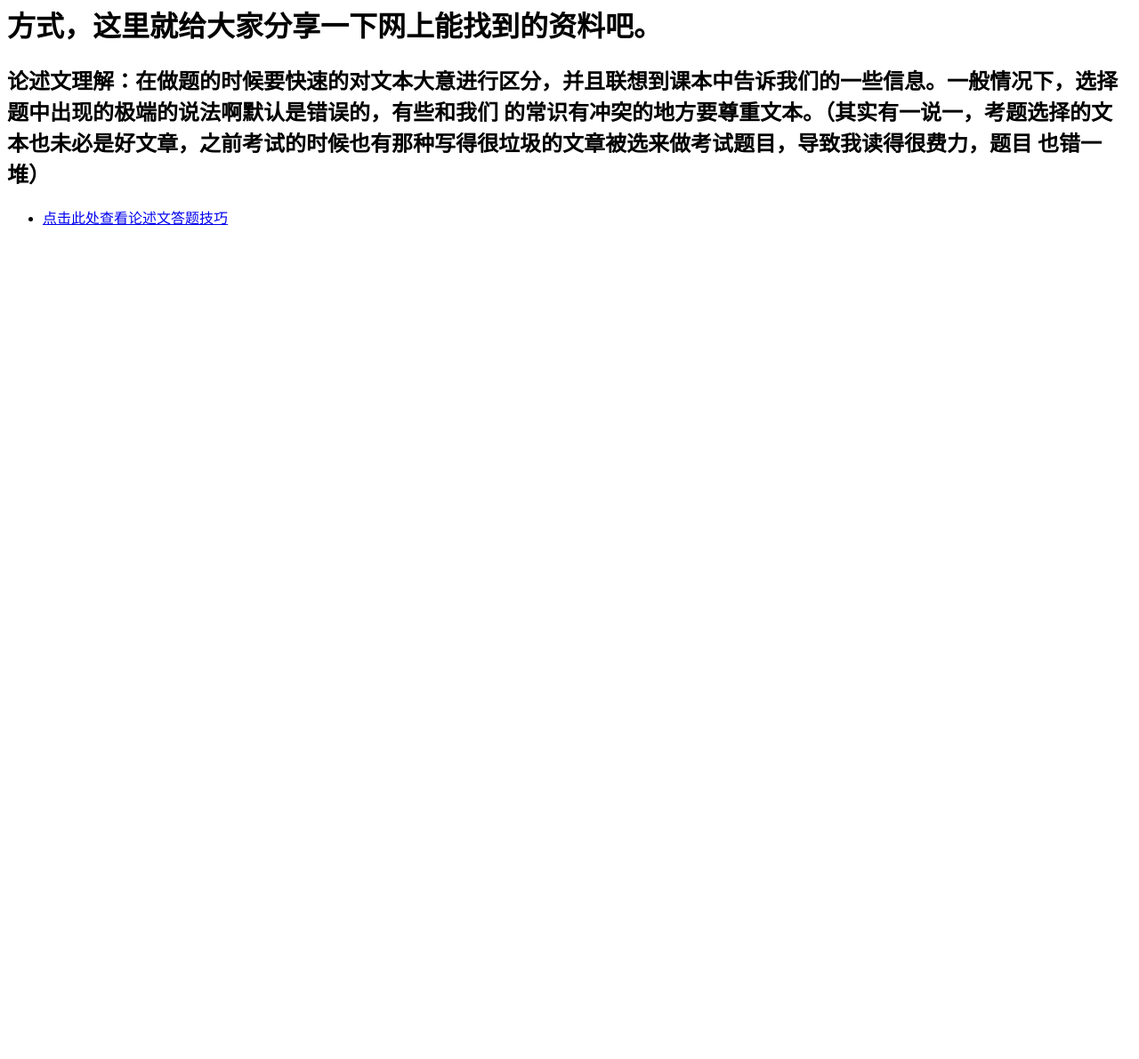
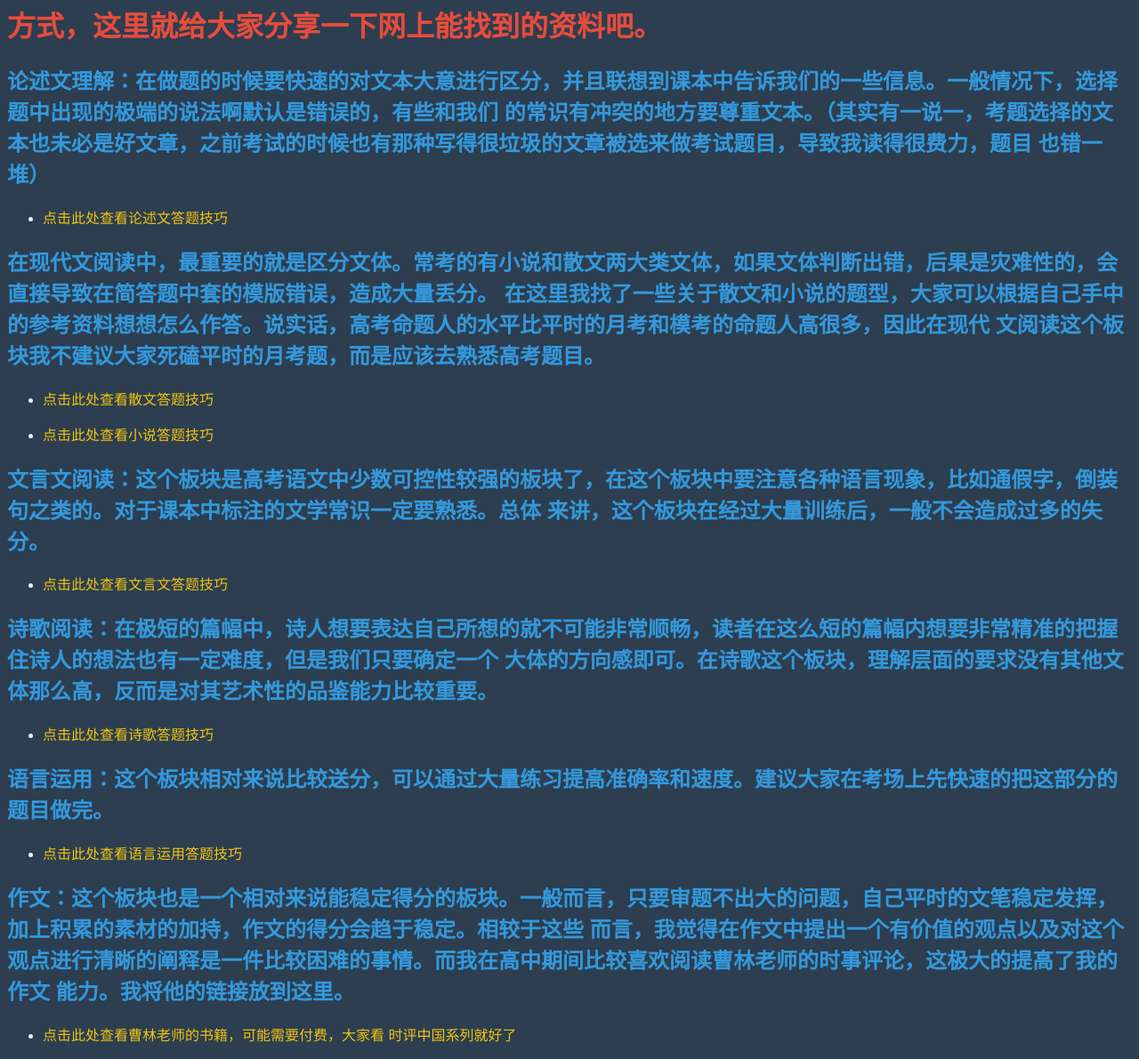
Before and after one commit to dcljxxy/gkjy, a plain HTML site: page chinesestruct.html in a window 1280 px wide. Shown: the part 517-1708 px from the top of the page at 89% size. Before the commit the page ends 800 px from the top, so only its background shows below. Drawn offline with Linux system fonts and the light colour scheme.

Commit message:
Add files via upload

```diff
--- /dev/null
+++ b/chinese.css
@@ -0,0 +1,31 @@
+/* 设置背景颜色 */
+body {
+    background-color: #2c3e50; /* 深色背景 */
+    color: #ecf0f1; /* 亮色字体 */
+    font-family: Arial, sans-serif;
+}
+
+/* 一级标签样式 */
+h1 {
+    color: #e74c3c; /* 红色 */
+}
+
+/* 二级标签样式 */
+h2 {
+    color: #3498db; /* 蓝色 */
+}
+
+/* 三级标签样式 */
+h3 {
+    color: #2ecc71; /* 绿色 */
+}
+
+/* 链接文字样式 */
+a {
+    color: #f1c40f; /* 黄色 */
+    text-decoration: none; /* 去掉下划线 */
+}
+
+a:hover {
+    text-decoration: underline; /* 悬停时显示下划线 */
+}
--- a/chinesestruct.html
+++ b/chinesestruct.html
@@ -4,6 +4,7 @@
     <meta charset="UTF-8">
     <meta name="viewport" content="width=device-width, initial-scale=1.0">
     <title>Document</title>
+    <link rel="stylesheet" href="/gkjy/chinese.css">
 
 </head>
 <body>
@@ -28,6 +29,52 @@
             <li><a href="https://www.sohu.com/a/403049348_544054">点击此处查看论述文答题技巧</a></li>
         </ul>
     </nav>
-
+    <h2>在现代文阅读中，最重要的就是区分文体。常考的有小说和散文两大类文体，如果文体判断出错，后果是灾难性的，会直接导致在简答题中套的模版错误，造成大量丢分。
+        在这里我找了一些关于散文和小说的题型，大家可以根据自己手中的参考资料想想怎么作答。说实话，高考命题人的水平比平时的月考和模考的命题人高很多，因此在现代
+        文阅读这个板块我不建议大家死磕平时的月考题，而是应该去熟悉高考题目。
+    </h2>
+    <nav>
+        <ul>
+            <li><a href="https://zhuanlan.zhihu.com/p/518312188">点击此处查看散文答题技巧</a></li>
+        </ul>
+    </nav>
+    <nav>
+        <ul>
+            <li><a href="https://www.sohu.com/a/7410475_121124208">点击此处查看小说答题技巧</a></li>
+        </ul>
+    </nav>
+    <h2>文言文阅读：这个板块是高考语文中少数可控性较强的板块了，在这个板块中要注意各种语言现象，比如通假字，倒装句之类的。对于课本中标注的文学常识一定要熟悉。总体
+        来讲，这个板块在经过大量训练后，一般不会造成过多的失分。
+    </h2>
+    <nav>
+        <ul>
+            <li><a href="https://www.99xueshu.com/w/filechidymyh.html">点击此处查看文言文答题技巧</a></li>
+        </ul>
+    </nav>
+    <h2>诗歌阅读：在极短的篇幅中，诗人想要表达自己所想的就不可能非常顺畅，读者在这么短的篇幅内想要非常精准的把握住诗人的想法也有一定难度，但是我们只要确定一个
+        大体的方向感即可。在诗歌这个板块，理解层面的要求没有其他文体那么高，反而是对其艺术性的品鉴能力比较重要。
+    </h2>
+    <nav>
+        <ul>
+            <li><a href="https://zhuanlan.zhihu.com/p/154230168">点击此处查看诗歌答题技巧</a></li>
+        </ul>
+    </nav>
+    <h2>语言运用：这个板块相对来说比较送分，可以通过大量练习提高准确率和速度。建议大家在考场上先快速的把这部分的题目做完。</h2>
+    <nav>
+        <ul>
+            <li><a href="https://www.sohu.com/a/549243302_121123818">点击此处查看语言运用答题技巧</a></li>
+        </ul>
+    </nav>
+    <h2>作文：这个板块也是一个相对来说能稳定得分的板块。一般而言，只要审题不出大的问题，自己平时的文笔稳定发挥，加上积累的素材的加持，作文的得分会趋于稳定。相较于这些
+        而言，我觉得在作文中提出一个有价值的观点以及对这个观点进行清晰的阐释是一件比较困难的事情。而我在高中期间比较喜欢阅读曹林老师的时事评论，这极大的提高了我的作文
+        能力。我将他的链接放到这里。
+    </h2>
+    <nav>
+        <ul>
+            <li><a href="https://weread.qq.com/web/search/books?author=曹林&ii=2a532890811e1a16a3g019fd6">点击此处查看曹林老师的书籍，可能需要付费，大家看
+                时评中国系列就好了
+            </a></li>
+        </ul>
+    </nav>
 </body>
 </html>
```
